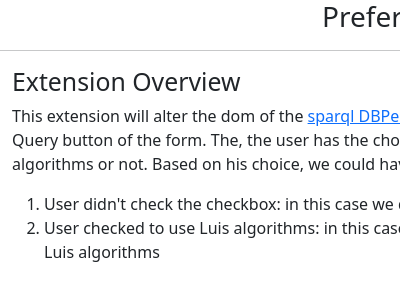
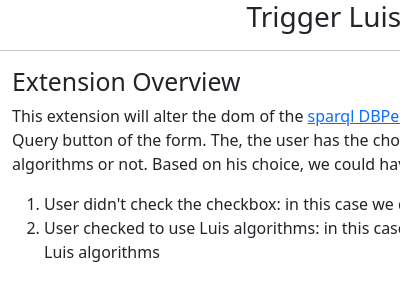
Before and after one commit to SamDz16/PluginChrome, a browser extension: page popup.html in a window 400 px wide. Shown: the top 300 px of the page. Drawn offline with nearby package versions, Linux system fonts and the light colour scheme.

```diff
--- a/popup.html
+++ b/popup.html
@@ -16,7 +16,7 @@
 	</head>
 	<body>
 		<main>
-			<h1 class="text-center">Preferences</h1>
+			<h1 class="text-center">Trigger Luis Algorithms</h1>
 			<hr>
 			<div class="container">
 				<h2>Extension Overview</h2>
```
Also changed, not shown: manifest.json.
